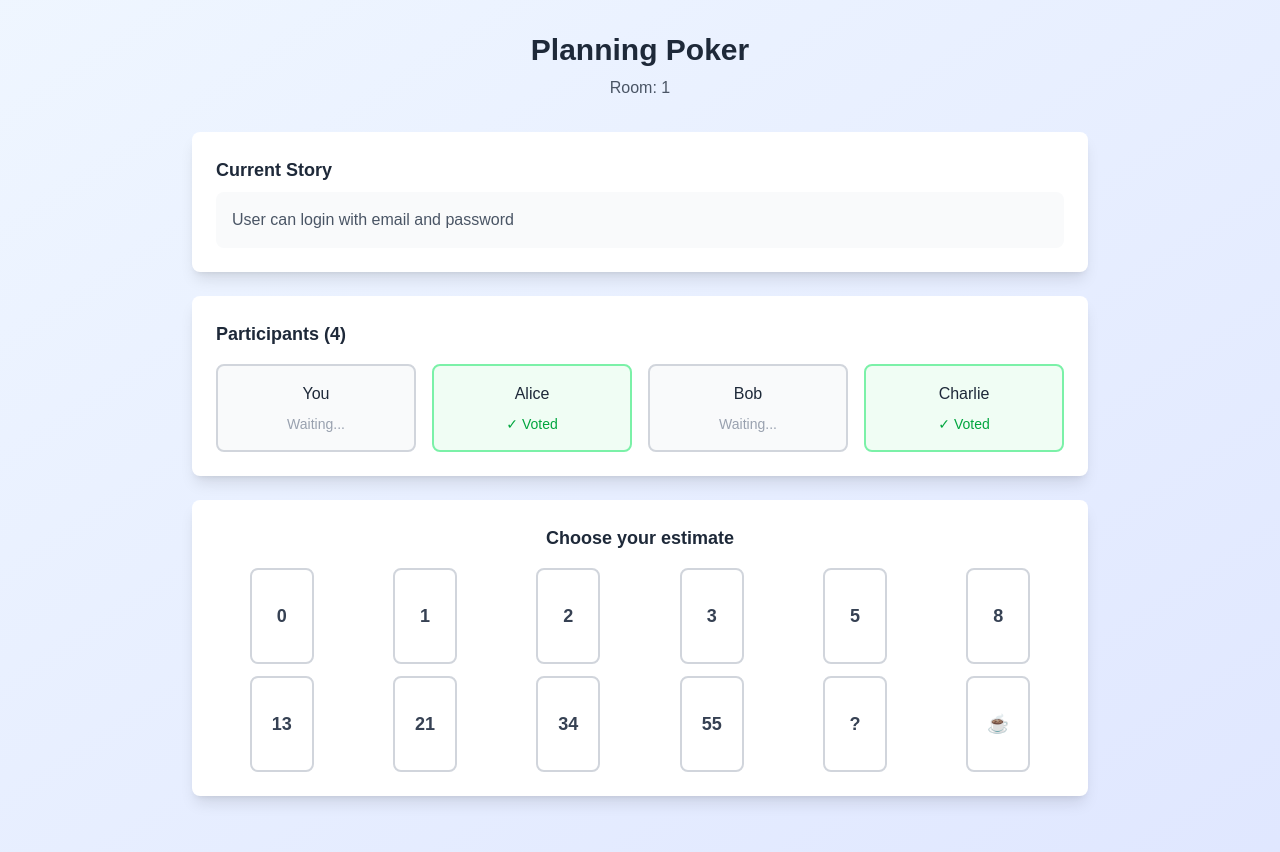
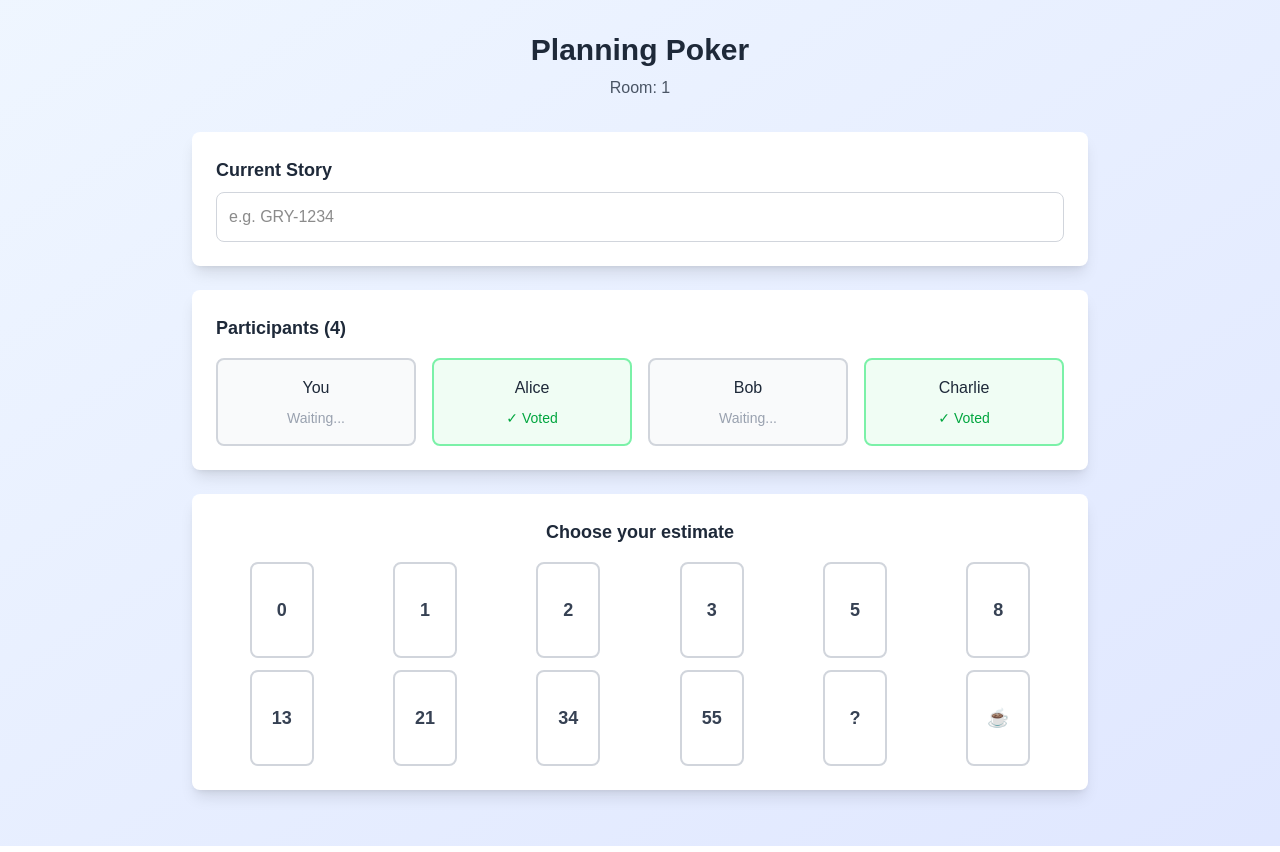
Before and after one commit to ferminhg/poker-planning, a Next.js app: page /room/1 in a window 1280 px wide. Built offline with nearby package versions, Linux system fonts and the light colour scheme.

Commit message:
Refactor RoomPage to replace currentStory display with an input field for user input, enhancing interactivity and allowing dynamic story updates.

```diff
--- a/src/app/room/[id]/page.tsx
+++ b/src/app/room/[id]/page.tsx
@@ -25,7 +25,7 @@ export default function RoomPage({ params }: { params: Promise<{ id: string }> }
     { id: '4', name: 'Charlie', hasVoted: true },
   ]);
 
-  const [currentStory, setCurrentStory] = useState('User can login with email and password');
+  const [currentStory, setCurrentStory] = useState('');
   const [votesRevealed, setVotesRevealed] = useState(false);
   const [myVote, setMyVote] = useState<string | null>(null);
 
@@ -63,7 +63,13 @@ export default function RoomPage({ params }: { params: Promise<{ id: string }> }
         <div className="max-w-4xl mx-auto space-y-6">
           <div className="bg-white rounded-lg shadow-lg p-6">
             <h2 className="text-lg font-semibold text-gray-800 mb-2">Current Story</h2>
-            <p className="text-gray-600 bg-gray-50 p-4 rounded-lg">{currentStory}</p>
+            <input
+              type="text"
+              value={currentStory}
+              onChange={(e) => setCurrentStory(e.target.value)}
+              placeholder="e.g. GRY-1234"
+              className="w-full p-3 border border-gray-300 rounded-lg focus:ring-2 focus:ring-blue-500 focus:border-transparent"
+            />
           </div>
 
           <div className="bg-white rounded-lg shadow-lg p-6">
```
